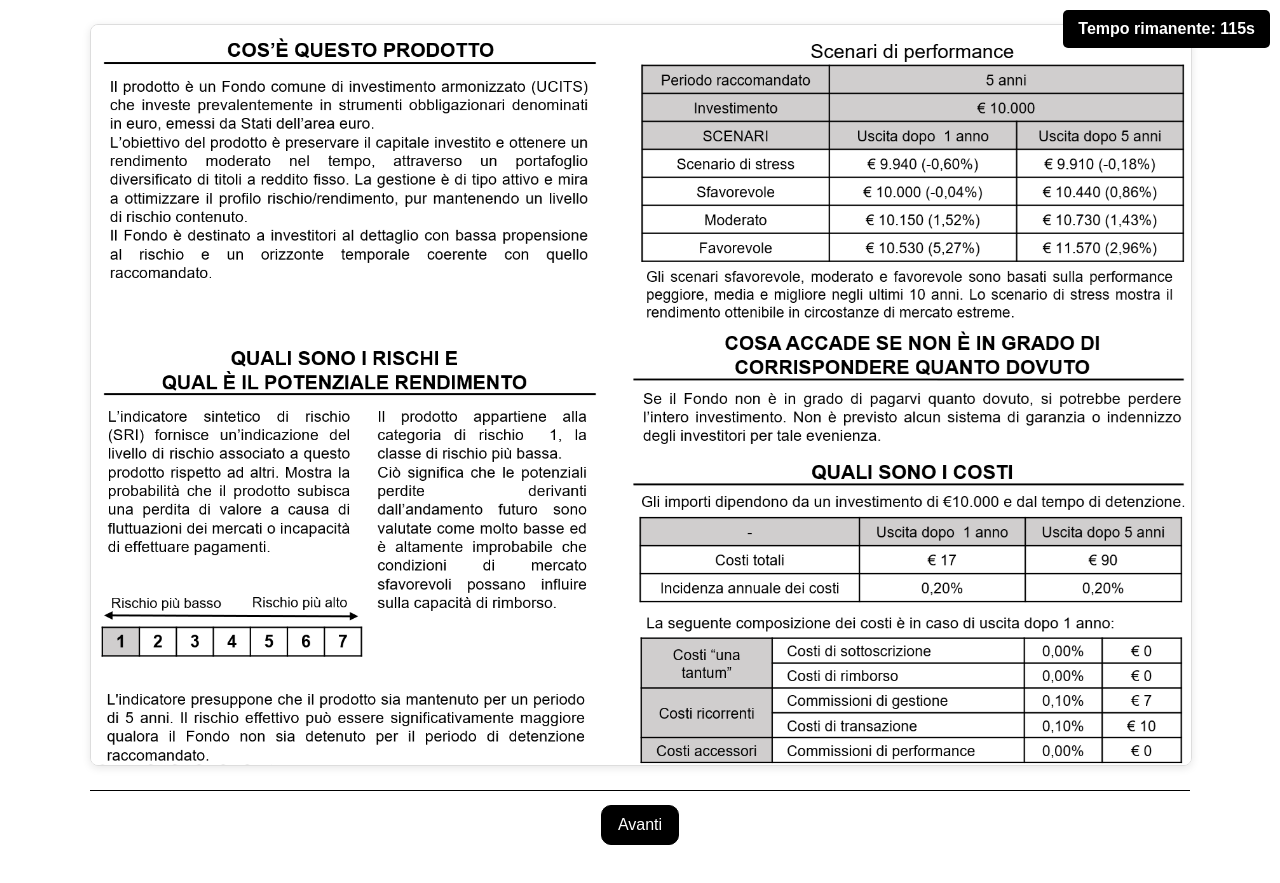
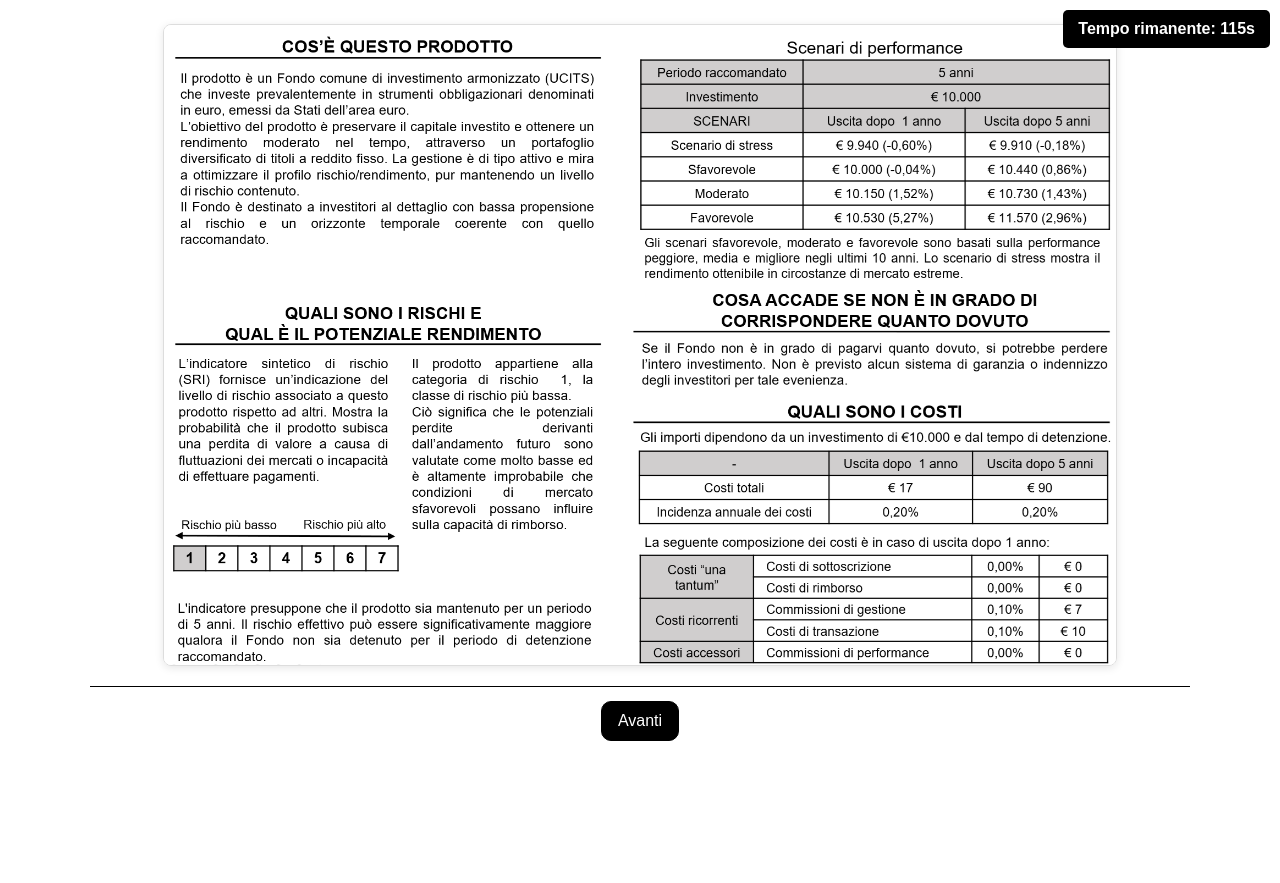
Before and after one commit to lauracreti13/questionario, a Flask app: page /image/1 in a window 1280 px wide. After the commit the page ends 741 px from the top, so only its background shows below. Run offline with Flask 3, Linux system fonts and the light colour scheme; the visitor is signed in with stand-in values (Sample User, id 1).

Commit message:
Update style.css

```diff
--- a/static/style.css
+++ b/static/style.css
@@ -73,9 +73,23 @@ h2 { font-size: 18px; margin: 18px 0 6px; }
 
 .alerts { margin: 10px 0; }
 .alert { padding: 10px 12px; border: 1px solid #000; border-radius: 10px; margin-bottom: 8px; }
-.image-container { text-align: center; margin: 20px 0; }
-.document-image { max-width: 100%; height: auto; border: 1px solid #ddd; border-radius: 8px; box-shadow: 0 2px 8px rgba(0,0,0,0.1); }
+.image-container {
+  text-align: center;
+  margin: 20px 0;
+}
 
+.document-image {
+  display: block;
+  margin: 0 auto;
+  max-width: 100%;
+  width: auto;
+  height: auto;
+  max-height: 80vh;
+  object-fit: contain;
+  border: 1px solid #ddd;
+  border-radius: 8px;
+  box-shadow: 0 2px 8px rgba(0,0,0,0.1);
+}
 
 /* Evita sovrapposizioni nella riga di intestazione */
 .qtable thead th {
```
